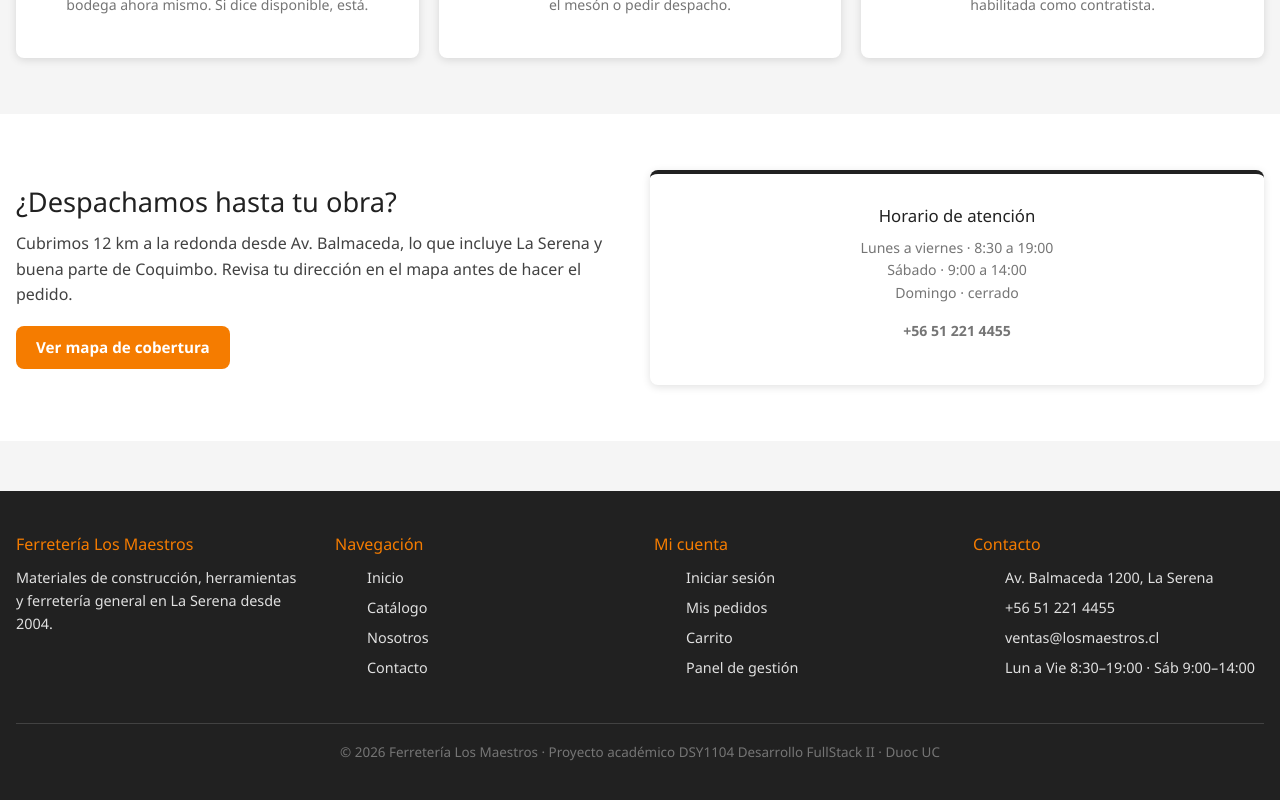
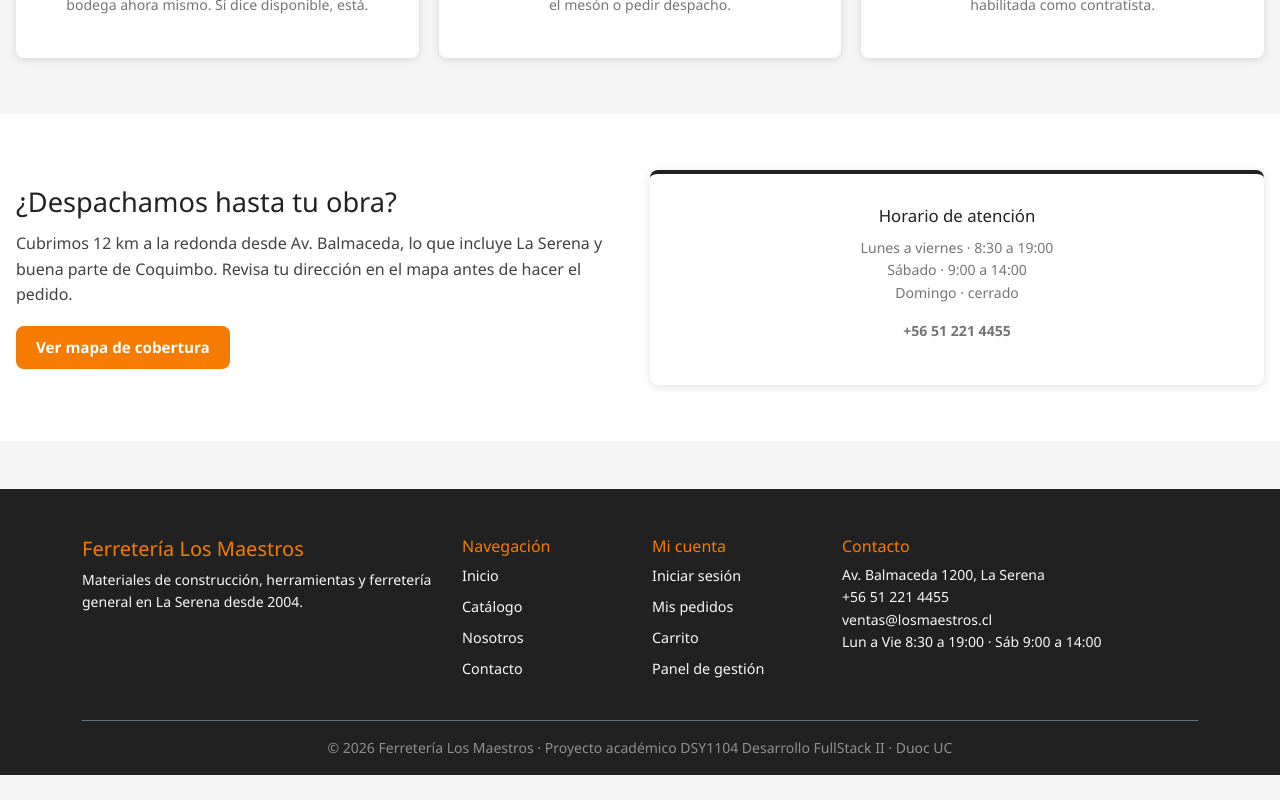
Before and after one commit to tomihm/Ferreteria.git.io, a React (Vite) app: page / in a window 1280 px wide. Shown: the part 2026-2826 px from the top of the page. After the commit the page ends 2801 px from the top, so only its background shows below. Built offline with nearby package versions, Linux system fonts and the light colour scheme.

Commit message:
Cambiado el footer a la grilla de Bootstrap

```diff
--- a/src/core/Footer.jsx
+++ b/src/core/Footer.jsx
@@ -2,44 +2,44 @@
 
 function Footer() {
     return(
-        <footer className="footer">
-                <div className="contenedor">
-                    <div className="footer__grid">
-                        <div>
-                            <h4>Ferretería Los Maestros</h4>
-                            <p style={{ fontSize: ".9rem" }}>Materiales de construcción, herramientas y ferretería general en La Serena desde 2004.</p>
+        <footer className="bg-dark text-light pt-5 pb-3 mt-5 footer">
+                <div className="container">
+                    <div className="row g-4">
+                        <div className="col-lg-4">
+                            <h2 className="h5 text-primary">Ferretería Los Maestros</h2>
+                            <p className="small">Materiales de construcción, herramientas y ferretería general en La Serena desde 2004.</p>
                         </div>
-                        <div>
-                            <h4>Navegación</h4>
-                            <ul>
-                                <li><Link to="/">Inicio</Link></li>
-                                <li><Link to="/catalogo">Catálogo</Link></li>
-                                <li><Link to="/nosotros">Nosotros</Link></li>
-                                <li><Link to="/contacto">Contacto</Link></li>
+                        <div className="col-6 col-lg-2">
+                            <h2 className="h6 text-primary">Navegación</h2>
+                            <ul className="list-unstyled small">
+                                <li className="mb-2"><Link to="/">Inicio</Link></li>
+                                <li className="mb-2"><Link to="/catalogo">Catálogo</Link></li>
+                                <li className="mb-2"><Link to="/nosotros">Nosotros</Link></li>
+                                <li className="mb-2"><Link to="/contacto">Contacto</Link></li>
                             </ul>
                         </div>
-                        <div>
-                            <h4>Mi cuenta</h4>
-                            <ul>
-                                <li><Link to="/login">Iniciar sesión</Link></li>
-                                <li><Link to="/mis-pedidos">Mis pedidos</Link></li>
-                                <li><Link to="/carrito">Carrito</Link></li>
-                                <li><Link to="/panel">Panel de gestión</Link></li>
+                        <div className="col-6 col-lg-2">
+                            <h2 className="h6 text-primary">Mi cuenta</h2>
+                            <ul className="list-unstyled small">
+                                <li className="mb-2"><Link to="/login">Iniciar sesión</Link></li>
+                                <li className="mb-2"><Link to="/mis-pedidos">Mis pedidos</Link></li>
+                                <li className="mb-2"><Link to="/carrito">Carrito</Link></li>
+                                <li className="mb-2"><Link to="/panel">Panel de gestión</Link></li>
                             </ul>
                         </div>
-                        <div>
-                            <h4>Contacto</h4>
-                            <ul>
-                                <li>Av. Balmaceda 1200, La Serena</li>
-                                <li>+56 51 221 4455</li>
-                                <li>ventas@losmaestros.cl</li>
-                                <li>Lun a Vie 8:30–19:00 · Sáb 9:00–14:00</li>
-                            </ul>
+                        <div className="col-lg-4">
+                            <h2 className="h6 text-primary">Contacto</h2>
+                            <address className="small mb-0">
+                                Av. Balmaceda 1200, La Serena<br />
+                                <a href="tel:+56512214455">+56 51 221 4455</a><br />
+                                <a href="mailto:ventas@losmaestros.cl">ventas@losmaestros.cl</a><br />
+                                Lun a Vie 8:30 a 19:00 · Sáb 9:00 a 14:00
+                            </address>
                         </div>
                     </div>
-                    <div className="footer__base">
-                        <p>© 2026 Ferretería Los Maestros · Proyecto académico DSY1104 Desarrollo FullStack II · Duoc UC</p>
-                    </div>
+                    <p className="text-center text-white-50 small border-top border-secondary mt-4 pt-3 mb-0">
+                        © 2026 Ferretería Los Maestros · Proyecto académico DSY1104 Desarrollo FullStack II · Duoc UC
+                    </p>
                 </div>
             </footer>
     )
```
